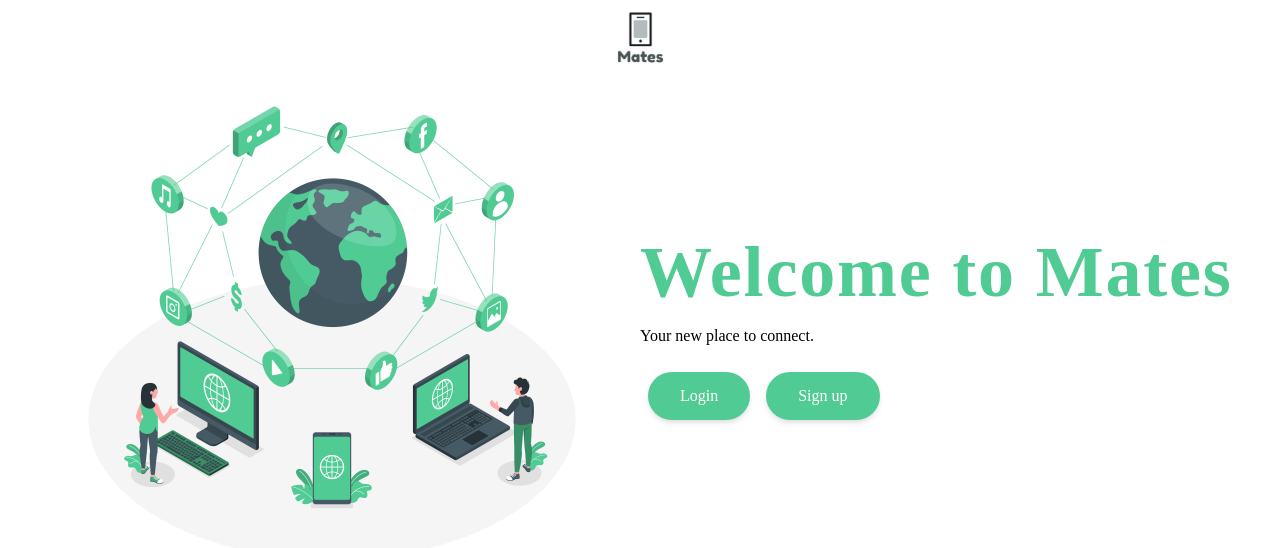
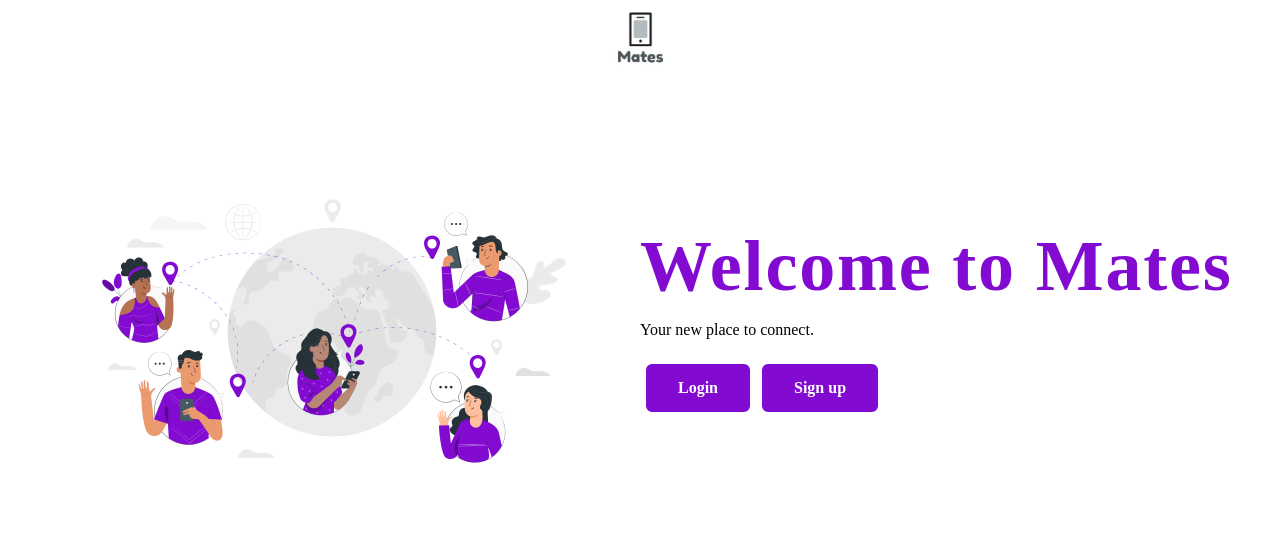
Before and after one commit to hastalamuerteg/mates, a Next.js app: page / in a window 1280 px wide. Shown: the top 548 px of the page. Built offline with nearby package versions, Linux system fonts and the light colour scheme.

Commit message:
fixing some styles

```diff
--- a/components/Post.tsx
+++ b/components/Post.tsx
@@ -99,7 +99,7 @@ export default function Post({ user }: Props) {
             as={user.login.uuid}
           >
             <a>
-              <h2 className="font-semibold cursor-pointer">{`${user.name.first} ${user.name.last}`}</h2>
+              <h2 className="font-semibold cursor-pointer text-light-primary">{`${user.name.first} ${user.name.last}`}</h2>
             </a>
           </Link>
           <span>
--- a/components/PrimaryButton.tsx
+++ b/components/PrimaryButton.tsx
@@ -5,7 +5,7 @@ interface Props {
 export default function PrimaryButton({ children }: Props) {
   return (
     <button
-      className={`bg-light-primary text-light-text-primary py-2 px-8 mx-1 transition-colors
+      className={`font-semibold bg-gradient-to-r from-light-primary via-light-secondary to-light-secondary text-light-text-primary py-2 px-8 mx-1 transition-colors
       active:bg-light-secondary rounded-full shadow-md`}
     >
       {children}
--- a/components/TopMenu.tsx
+++ b/components/TopMenu.tsx
@@ -45,13 +45,13 @@ export default function TopMenu() {
 
   return (
     <header
-      className={`flex justify-around md:justify-end items-center bg-light-primary h-16 w-full fixed z-50`}
+      className={`flex justify-around md:justify-end items-center bg-gradient-to-r from-light-primary via-light-secondary to-light-secondary h-16 w-full fixed z-50`}
     >
       {/* Mobile menu*/}
 
       {isMenuOpen && (
         <div
-          className={`box-col justify-start items-start bg-light-primary text-light-text-primary animate-fade_in_down rounded-b-xl p-2 m-2 h-60 w-full top-14 absolute z-50 md:hidden`}
+          className={`box-col justify-start items-start bg-gradient-to-r from-light-primary via-light-secondary to-light-secondary text-light-text-primary animate-fade_in_down rounded-b-xl p-2 h-60 w-full top-14 absolute z-50 md:hidden`}
         >
           <ul className={`w-full`}>
             <Link href="/users/all-users">
--- a/components/UserCard.tsx
+++ b/components/UserCard.tsx
@@ -53,14 +53,14 @@ export default function UserCard({ children: user }: Props) {
         >
           <h3
             className={`text-lg font-semibold text-light-primary transition-all group-hover:${
-              darkmode ? "text-dark-tertiary" : "text-light-text-primary"
+              darkmode ? "text-light-text-primary" : "text-light-text-primary"
             }`}
           >{`${name.first}, ${name.last}`}</h3>
           <p
             className={`text-sm ${
               darkmode ? "text-dark-text-primary" : "text-light-text-secondary"
             } group-hover:${
-              darkmode ? "text-dark-tertiary" : "text-light-tertiary"
+              darkmode ? "text-light-text-primary" : "text-light-tertiary"
             }`}
           >
             {login.username}
@@ -69,7 +69,7 @@ export default function UserCard({ children: user }: Props) {
             className={`text-sm ${
               darkmode ? "text-dark-text-primary" : "text-light-text-secondary"
             } group-hover:${
-              darkmode ? "text-dark-tertiary" : "text-light-tertiary"
+              darkmode ? "text-light-text-primary" : "text-light-tertiary"
             }`}
           >{`${dob.age} years old`}</p>
         </div>
--- a/components/WarningButton.tsx
+++ b/components/WarningButton.tsx
@@ -5,7 +5,7 @@ interface Props {
 export default function WarningButton({ children }: Props) {
   return (
     <button
-      className={`bg-warning py-2 px-6 mx-1 text-light-text-primary rounded-full shadow-md`}
+      className={`font-semibold bg-warning py-2 px-6 mx-1 text-light-text-primary rounded-full shadow-md`}
     >
       {children}
     </button>
--- a/pages/index.tsx
+++ b/pages/index.tsx
@@ -36,24 +36,24 @@ export default function Homepage() {
             height={500}
           />
         </picture>
-        <div className="box-col justify-center md:items-start md:w-1/2 text-center md:text-left">
+        <div className="box-col justify-center md:items-start md:w-1/2 text-center  md:text-left">
           <h1
             className={`text-light-primary text-5xl md:text-7xl 2xl:text-8xl font-semibold tracking-wide mb-4`}
           >
             Welcome to Mates
           </h1>
           <p>Your new place to connect.</p>
-          <div className={`box-col md:flex md:flex-row mt-4`}>
+          <div className={`box-col md:flex md:flex-row my-4`}>
             <Link href="./session/login">
               <a
-                className={`bg-light-primary text-light-text-primary py-3 px-8 m-2 text-white active:bg-light-secondary rounded-full shadow-md`}
+                className={`flex justify-center items-center w-full my-1 mx-1  lg:w-auto py-3 px-8 rounded-lg text-light-text-primary border-2 bg-light-primary active:bg-light-secondary font-semibold `}
               >
                 Login
               </a>
             </Link>
             <Link href="./session/login">
               <a
-                className={`bg-light-primary text-light-text-primary py-3 px-8 m-2 text-white active:bg-light-secondary rounded-full shadow-md`}
+                className={`flex justify-center items-center w-full my-1 mx-1  lg:w-auto py-3 px-8 rounded-lg text-light-text-primary border-2 bg-light-primary active:bg-light-secondary font-semibold `}
               >
                 Sign up
               </a>
--- a/pages/session/login.tsx
+++ b/pages/session/login.tsx
@@ -17,7 +17,7 @@ export default function Page() {
       </Head>
       <header className="flex justify-center items-center h-screen ">
         <div
-          className={`box-col justify-center items-center w-full md:w-1/2 text-center p-2 h-full md:h-screen bg-light-primary`}
+          className={`box-col justify-center items-center w-full md:w-1/2 text-center p-2 h-full md:h-screen bg-gradient-to-r from-light-primary via-light-secondary to-light-secondary`}
         >
           <div
             className={`box-col justify-center items-center px-4 md:h-5/6 w-auto xl:w-4/6 m-4 bg-light-tertiary text-light-primary rounded-2xl shadow-xl`}
--- a/styles/globals.css
+++ b/styles/globals.css
@@ -27,7 +27,7 @@
   }
   .toggle-checkbox:checked + .toggle-label {
     @apply: bg-green-400;
-    background-color: #50cb93;
+    background-color: #820ad1;
   }
 }
 
--- a/tailwind.config.js
+++ b/tailwind.config.js
@@ -4,10 +4,10 @@ module.exports = {
   theme: {
     colors: {
       light: {
-        primary: "#50CB93",
-        secondary: "#4c5659",
+        primary: "#820AD1",
+        secondary: "#960cf1",
         tertiary: "#FFFFFF",
-        background: "#F3F5F6",
+        background: "#f7f7f7",
         text: {
           primary: "#FFFFFF",
           secondary: "#202024",
@@ -15,8 +15,8 @@ module.exports = {
       },
 
       dark: {
-        primary: "#50CB93",
-        secondary: "#4c5659",
+        primary: "#820AD1",
+        secondary: "#960cf1",
         tertiary: "#202024",
         background: "#121214",
         text: {
```
Also changed, not shown: pages/users/[id].tsx (+5 -5 lines), assets/mates_lp.png.
